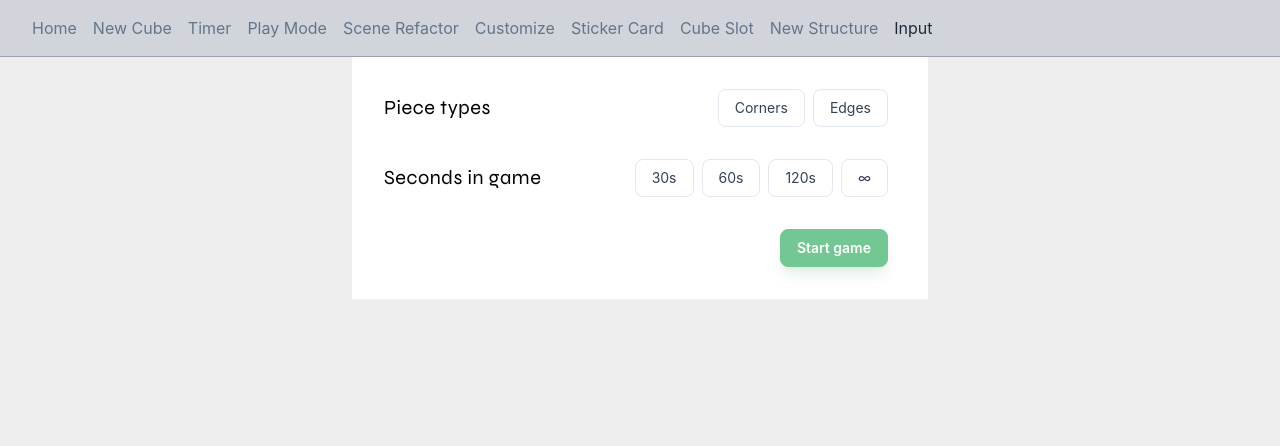
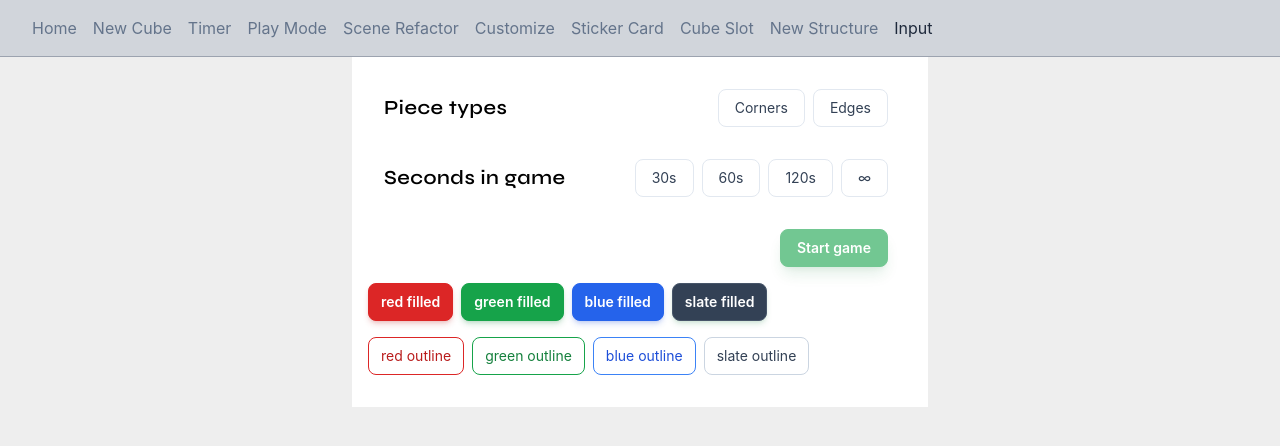
Before and after one commit to McHeisenburglar/rubiks-cube-3d-vite, a React (Vite) app: page /rubiks-cube-3d-vite/input-elements in a window 1280 px wide. Shown: the top 446 px of the page. Built offline with nearby package versions, Linux system fonts and the light colour scheme.

Commit message:
Add classes to NewButton.

```diff
--- a/src/assets/index.scss
+++ b/src/assets/index.scss
@@ -6,21 +6,21 @@
 
 @layer components {
     .btn-primary {
-        @apply px-6 py-2 rounded bg-slate-300 hover:bg-slate-400 transition duration-150;
+        @apply rounded bg-slate-300 px-6 py-2 transition duration-150 hover:bg-slate-400;
     }
     .btn-primary.success {
-        @apply bg-green-500 text-white font-medium hover:bg-green-600;
+        @apply bg-green-500 font-medium text-white hover:bg-green-600;
     }
     .btn-primary.destructive {
-        @apply bg-red-500 text-white font-medium hover:bg-red-600;
-    }
-    .squeeze-click {
-        @apply active:scale-90 duration-500 ease-[cubic-bezier(.17,.67,.28,1.21)];
+        @apply bg-red-500 font-medium text-white hover:bg-red-600;
     }
 }
 
-@layer utilties {
+@layer utilities {
     .wide {
-        @apply font-wide font-bold tracking-wide;
+        @apply font-wide font-semibold tracking-wide;
+    }
+    .squeeze-click {
+        @apply duration-500 ease-[cubic-bezier(.17,.67,.28,1.21)] active:scale-90;
     }
 }
--- a/src/components/input/InputPage.tsx
+++ b/src/components/input/InputPage.tsx
@@ -1,6 +1,7 @@
 import { FontAwesomeIcon } from "@fortawesome/react-fontawesome";
 import { faCheck } from "@fortawesome/free-solid-svg-icons";
 import React, { useState } from "react";
+import { NewButton } from "../play-mode/NewButton";
 
 interface IProps {}
 
@@ -40,8 +41,8 @@ const SwitchButton: React.FC<SwitchButtonProps> = ({
                 <CheckmarkIcon
                     className={
                         active
-                            ? "text-white w-auto ml-2 scale-100  opacity-100 duration-200 ease-out"
-                            : "text-white w-0 opacity-0 duration-200 ease-out"
+                            ? "ml-2 w-auto scale-100 text-white  opacity-100 duration-200 ease-out"
+                            : "w-0 text-white opacity-0 duration-200 ease-out"
                     }
                 />
             )}
@@ -95,9 +96,9 @@ export const SwitchRow: React.FC<IProps> = ({ label, options }) => {
         setSelectedOption(index);
     };
     return (
-        <div className="bg-white max-w-xl px-4 py-8 m-auto flex justify-center items-center">
+        <div className="m-auto flex max-w-xl items-center justify-center bg-white px-4 py-8">
             {/* <h3 className="wide text-xl">{label}</h3> */}
-            <div className="options flex gap-2 justify-center flex-wrap">
+            <div className="options flex flex-wrap justify-center gap-2">
                 {options.map((option, index) => {
                     return (
                         <SwitchButton
@@ -167,10 +168,10 @@ const Main = () => {
 
     return (
         <>
-            <div className="bg-white max-w-xl m-auto p-4">
-                <div className="p-4 flex justify-between items-center">
+            <div className="m-auto max-w-xl bg-white p-4">
+                <div className="flex items-center justify-between p-4">
                     <h3 className="wide text-xl">Piece types</h3>
-                    <div className="flex justify-center items-center">
+                    <div className="flex items-center justify-center">
                         <SwitchList
                             options={[
                                 {
@@ -187,9 +188,9 @@ const Main = () => {
                         />
                     </div>
                 </div>
-                <div className="p-4 flex justify-between items-center">
+                <div className="flex items-center justify-between p-4">
                     <h3 className="wide text-xl">Seconds in game</h3>
-                    <div className="flex justify-center items-center">
+                    <div className="flex items-center justify-center">
                         <SwitchList
                             options={[
                                 {
@@ -214,7 +215,7 @@ const Main = () => {
                         />
                     </div>
                 </div>
-                <div className="p-4 flex justify-end">
+                <div className="flex justify-end p-4">
                     <PlayButton
                         disabled={
                             !gameOptions.pieceType || !gameOptions.seconds
@@ -224,6 +225,27 @@ const Main = () => {
                         Start game
                     </PlayButton>
                 </div>
+                <div>
+                    {["filled", "outline"].map((style) => {
+                        return (
+                            <div>
+                                {["red", "green", "blue", "slate"].map(
+                                    (color) => {
+                                        return (
+                                            <NewButton
+                                                onClick={() => {}}
+                                                color={color}
+                                                style={style}
+                                            >
+                                                {color} {style}
+                                            </NewButton>
+                                        );
+                                    },
+                                )}
+                            </div>
+                        );
+                    })}
+                </div>
             </div>
         </>
     );
--- a/src/components/play-mode/Main.tsx
+++ b/src/components/play-mode/Main.tsx
@@ -56,7 +56,7 @@ const GameComponentDev: React.FC<{ game: ReturnType<typeof useGame> }> = ({
         <>
             {game.inProgress && (
                 <div className="text-left">
-                    <h1 className="text-lg font-bold mb-2">Game component</h1>
+                    <h1 className="mb-2 text-lg font-bold">Game component</h1>
                     <ul>
                         <li>
                             Current letter to guess: {game.currentSticker?.name}
@@ -158,7 +158,7 @@ const PlayModeComponent2: React.FC<PlayModeProps> = ({
         },
         onIncorrectGuess: (sticker) => {
             const domElement = document.querySelector(
-                `[data-sticker-id=${sticker.id}]`
+                `[data-sticker-id=${sticker.id}]`,
             );
             if (domElement) pulseAnimation(domElement);
         },
@@ -232,19 +232,19 @@ const PlayModeComponent2: React.FC<PlayModeProps> = ({
     // };
 
     return (
-        <div className="mx-auto max-w-[60rem] px-24 bg-white pb-8">
+        <div className="mx-auto max-w-[60rem] bg-white px-24 pb-8">
             <Scoreboard
                 correctGuesses={game.correct}
                 incorrectGuesses={game.incorrect}
                 secondsTotal={gameOptions.seconds}
                 millisecondsLeft={gameTimer.millisecondsLeft}
             />
-            <div className="text-center relative">
+            <div className="relative text-center">
                 <div
-                    className={`absolute l-0 t-0 w-full h-full ${
+                    className={`l-0 t-0 absolute h-full w-full ${
                         gameTimer.isPaused
-                            ? "bg-white/50 backdrop-blur-xl z-10"
-                            : "opacity-0 -z-10"
+                            ? "z-10 bg-white/50 backdrop-blur-xl"
+                            : "-z-10 opacity-0"
                     } flex items-center justify-center transition-all duration-200 ease-out`}
                 >
                     <FontAwesomeIcon icon={faPause} size="5x" color={"white"} />
@@ -254,7 +254,7 @@ const PlayModeComponent2: React.FC<PlayModeProps> = ({
             {!game.inProgress && (
                 <>
                     {scramble && (
-                        <div className="text-center relative -top-8">
+                        <div className="relative -top-8 text-center">
                             <span className="text-xs">
                                 Scramble: {scramble}
                             </span>
@@ -277,10 +277,10 @@ const PlayModeComponent2: React.FC<PlayModeProps> = ({
             )}
             {!game.inProgress && (
                 <>
-                    <div className="p-4 flex flex-row">
-                        <div className="p-4 flex flex-col justify-between items-start gap-3">
+                    <div className="flex flex-row p-4">
+                        <div className="flex flex-col items-start justify-between gap-3 p-4">
                             <h3 className="text-lg">Piece types</h3>
-                            <div className="flex justify-center items-center">
+                            <div className="flex items-center justify-center">
                                 <SwitchList
                                     options={[
                                         {
@@ -297,9 +297,9 @@ const PlayModeComponent2: React.FC<PlayModeProps> = ({
                                 />
                             </div>
                         </div>
-                        <div className="p-4 flex flex-col justify-between items-start gap-3">
+                        <div className="flex flex-col items-start justify-between gap-3 p-4">
                             <h3 className="text-lg">Seconds in game</h3>
-                            <div className="flex justify-center items-center">
+                            <div className="flex items-center justify-center">
                                 <SwitchList
                                     options={[
                                         {
@@ -322,7 +322,7 @@ const PlayModeComponent2: React.FC<PlayModeProps> = ({
                         </div>
                     </div>
 
-                    <div className="p-4 flex justify-end">
+                    <div className="flex justify-end p-4">
                         <PlayButton
                             disabled={
                                 !gameOptions.pieceType || !gameOptions.seconds
--- a/src/components/play-mode/NewButton.tsx
+++ b/src/components/play-mode/NewButton.tsx
@@ -5,20 +5,61 @@ import { FontAwesomeIcon } from "@fortawesome/react-fontawesome";
 interface NewButtonProps {
     children: ChildElement;
     icon?: IconDefinition;
+    color?: "slate" | "blue" | "green" | "red";
+    style?: "filled" | "outline";
     onClick: () => void;
 }
+
+type CSSMap<A extends string, B extends string> = {
+    [keyA in A]: {
+        [keyB in B]: string;
+    };
+};
+
 export const NewButton: React.FC<NewButtonProps> = ({
     children,
     icon,
+    color = "grey",
+    style = "outline",
     onClick,
 }) => {
+    // const style = "filled";
+    // const color = "grey";
+
     const handleClick = (e: React.MouseEvent) => {
         (e.currentTarget as HTMLButtonElement).blur();
         onClick();
     };
+
+    type MyType = Record<typeof style, string>;
+
+    const defaultStyles: MyType = {
+        filled: "shadow-md text-white font-semibold",
+        outline: "border",
+    };
+
+    const colors: CSSMap<typeof style, typeof color> = {
+        filled: {
+            slate: "border-slate-600  shadow-green-700/15 border bg-slate-700",
+            blue: "border-blue-600  shadow-blue-700/20 border bg-blue-600",
+            red: "border-red-600  shadow-red-700/20 border bg-red-600",
+            green: "border-green-600  shadow-green-700/20 border bg-green-600",
+        },
+        outline: {
+            slate: "border border-slate-300  text-slate-700",
+            blue: "border border-blue-500  text-blue-700",
+            red: "border border-red-600  text-red-700",
+            green: "border border-green-600  text-green-700",
+        },
+    };
+
+    const typography = "text-sm";
+    const spacing = "relative rounded-lg mb-4 mr-2 px-3 py-2 rounded-lg";
+    const transition = "squeeze-click";
+
     return (
         <button
-            className="squeeze-click relative mb-4 mr-2 rounded-lg border border-slate-300 px-3 py-2 text-sm text-slate-700"
+            className={`${spacing}  ${typography} ${transition} ${defaultStyles[style]} ${colors[style][color]}`}
             onClick={handleClick}
         >
             {icon && <FontAwesomeIcon icon={icon} className="mr-2" />}
```
